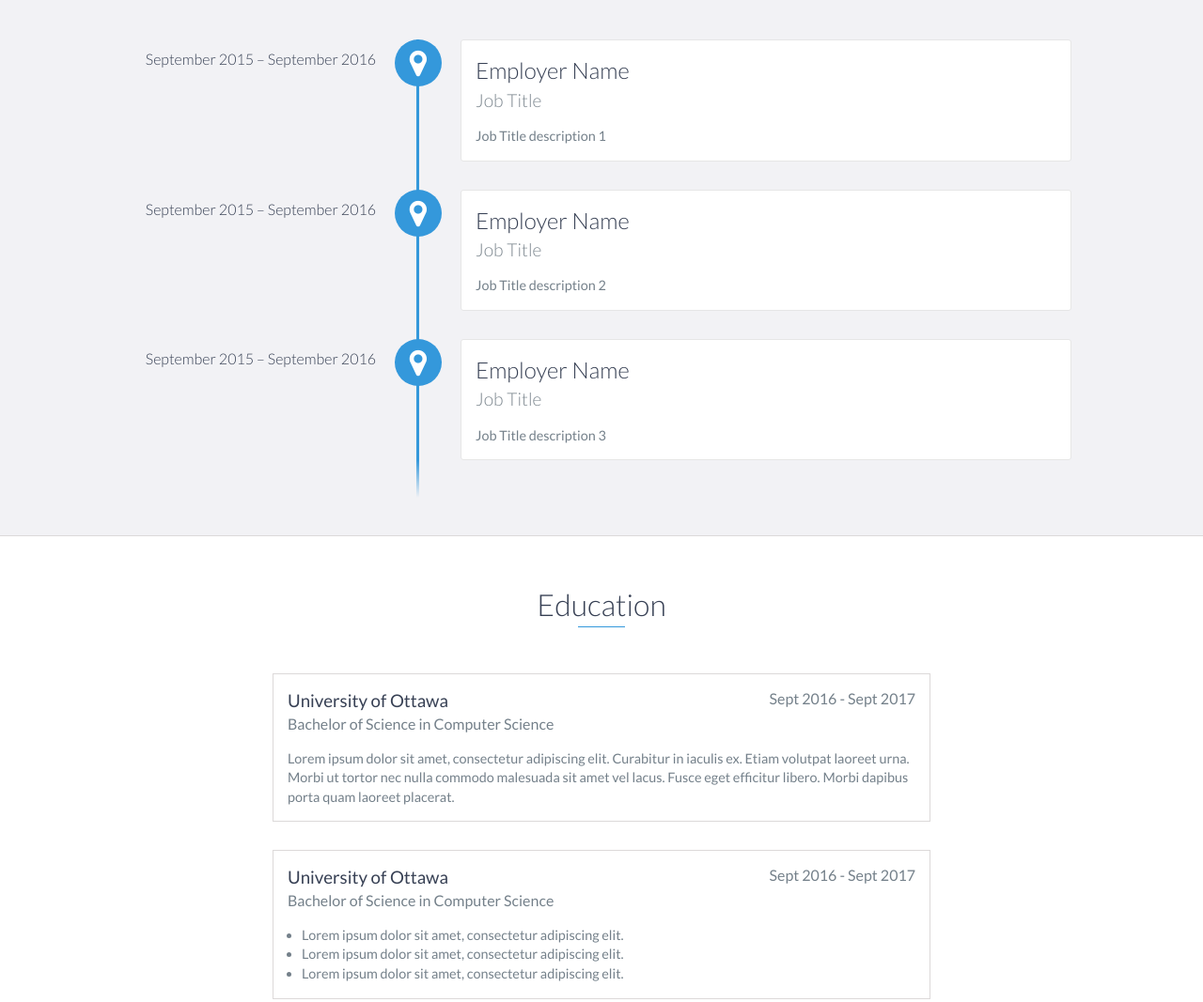
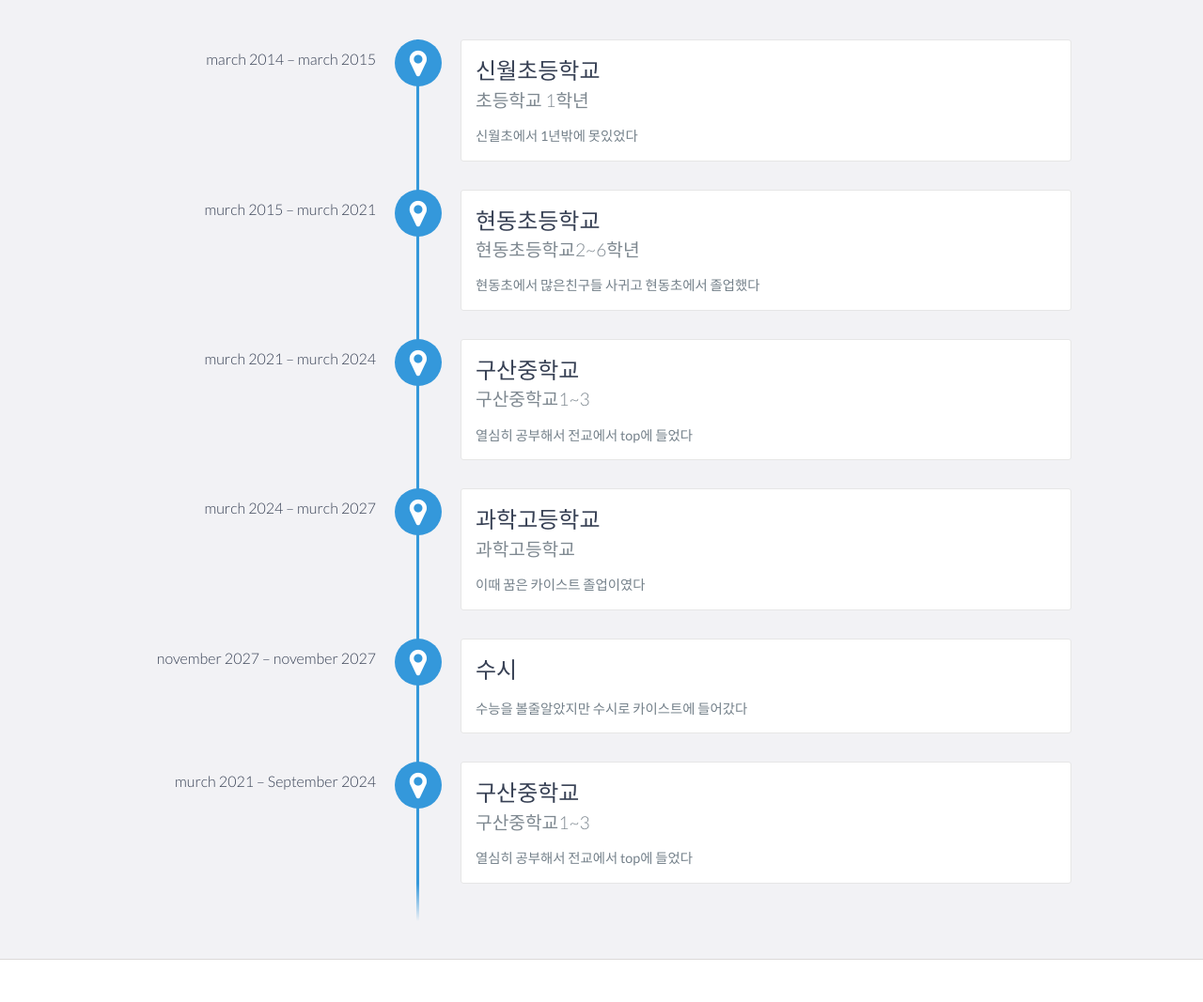
Before and after one commit to Jangwoojin863/Jangwoojin863.github.io, a website: page index.html in a window 1280 px wide. Shown: the part 1140-2207 px from the top of the page at 94% size. Drawn offline with nearby package versions, Linux system fonts and the light colour scheme.

Commit message:
changecdsfsdfsdf

```diff
--- a/index.html
+++ b/index.html
@@ -87,27 +87,51 @@
     <div id="experience" class="background-alt">
         <h2 class="heading">Experience</h2>
         <div id="experience-timeline">
-            <div data-date="September 2015 – September 2016">
-                <h3>Employer Name</h3>
-                <h4>Job Title</h4>
+            <div data-date="march 2014 – march 2015">
+                <h3>신월초등학교</h3>
+                <h4>초등학교 1학년</h4>
                 <p>
-                    Job Title description 1
+                    신월초에서 1년밖에 못있었다
                 </p>
             </div>
 
-            <div data-date="September 2015 – September 2016">
-                <h3>Employer Name</h3>
-                <h4>Job Title</h4>
+            <div data-date="murch 2015 – murch 2021">
+                <h3>현동초등학교</h3>
+                <h4>현동초등학교2~6학년</h4>
                 <p>
-                    Job Title description 2
+                    현동초에서 많은친구들 사귀고 현동초에서 졸업했다
                 </p>
             </div>
 
-            <div data-date="September 2015 – September 2016">
-                <h3>Employer Name</h3>
-                <h4>Job Title</h4>
+            <div data-date="murch 2021 – murch 2024">
+                <h3>구산중학교</h3>
+                <h4>구산중학교1~3</h4>
                 <p>
-                    Job Title description 3
+                    열심히 공부해서 전교에서 top에 들었다
+                </p>
+            </div>
+
+            <div data-date="murch 2024 – murch 2027">
+                <h3>과학고등학교</h3>
+                <h4>과학고등학교</h4>
+                <p>
+                    이때 꿈은 카이스트 졸업이였다
+                </p>
+            </div>
+
+            <div data-date="november 2027 – november 2027">
+                <h3>수시</h3>
+                <h4></h4>
+                <p>
+                    수능을 볼줄알았지만 수시로 카이스트에 들어갔다
+                </p>
+            </div>
+
+            <div data-date="murch 2021 – September 2024">
+                <h3>구산중학교</h3>
+                <h4>구산중학교1~3</h4>
+                <p>
+                    열심히 공부해서 전교에서 top에 들었다
                 </p>
             </div>
         </div>
```
